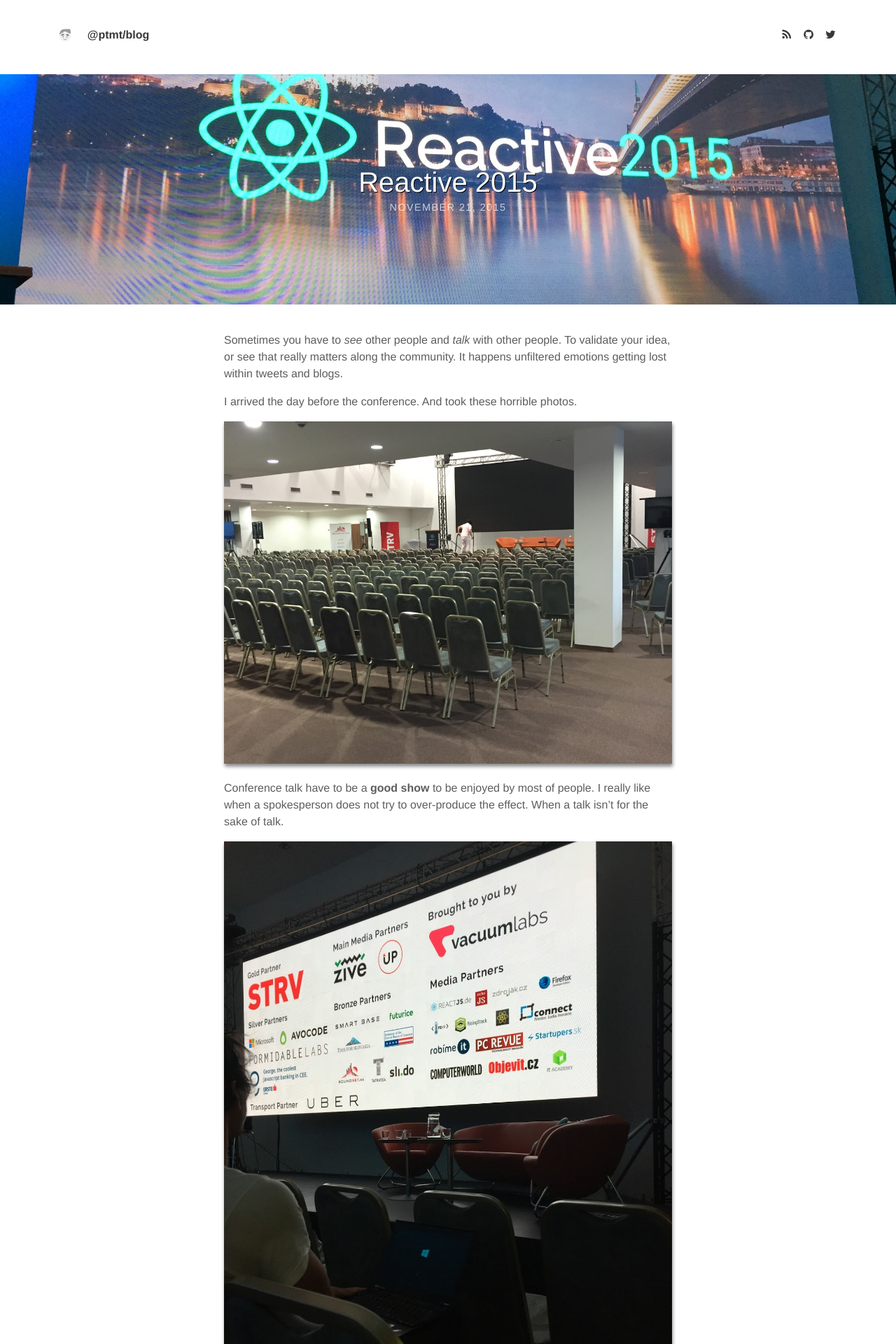
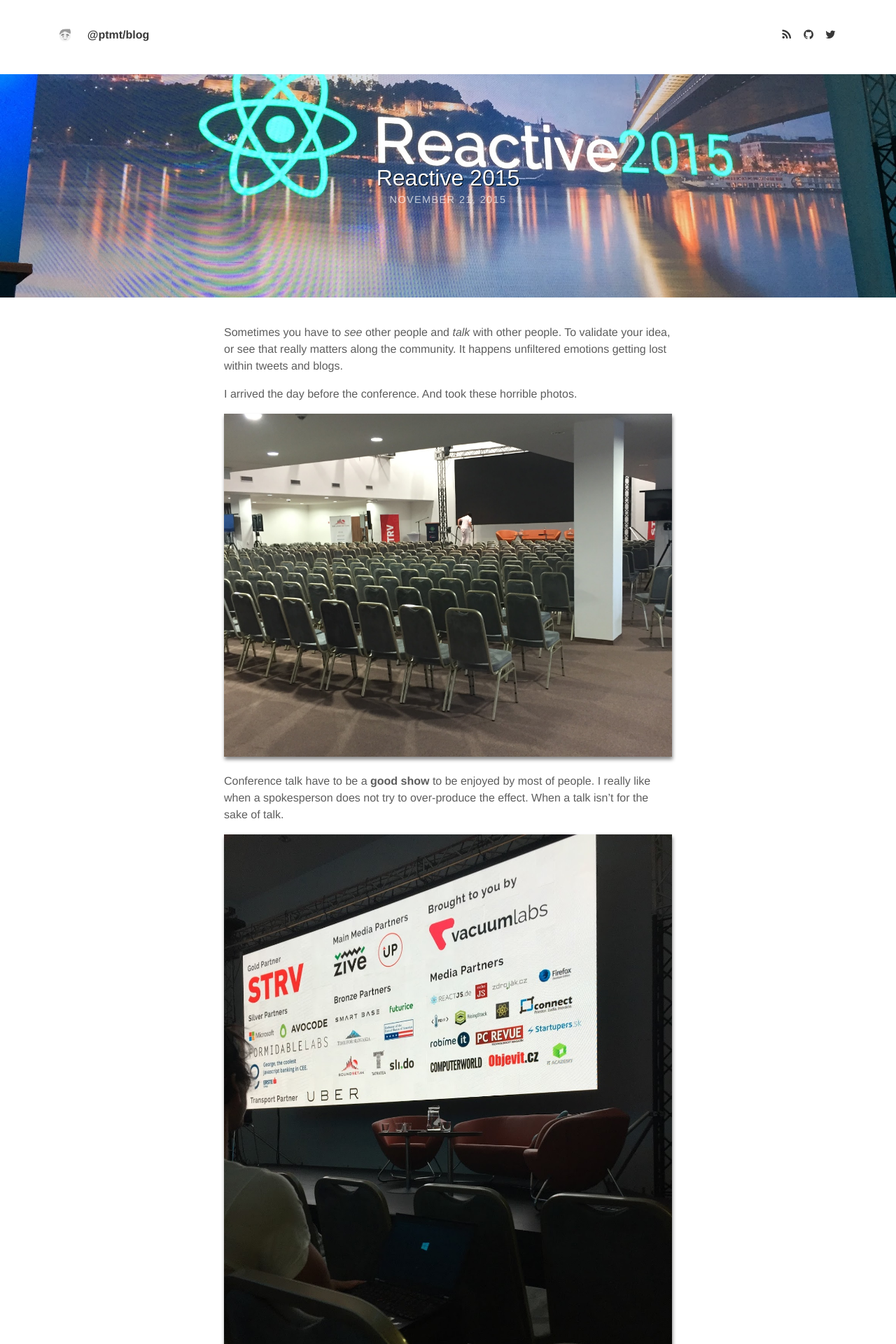
Before and after one commit to ptmt/ptmt.github.com, a Jekyll site: the page built from _posts/2015-11-21-reactive-bratislava.md, in a window 1280 px wide. Shown: the top 1920 px of the page at 70% size. Built offline with Jekyll 4.4.1, drawn with Linux system fonts in a browser that asks for light colours; nearby versions of some CDN libraries; some web fonts are replaced; comment, search, counter and statistics services are not loaded.

Commit message:
Update styles

```diff
--- a/_config.yml
+++ b/_config.yml
@@ -9,6 +9,7 @@
 gravatar: # email md5 hash
 description: "Javascript, Objective-C, React, React Native" # used by search engines
 
+header_text: Hi, my name is Dmitry Loktev. This blog is a searchable dump of workarounds, thoughts and comments. In 2015-2017 it's mostly about JavaScript, Objective-C and React Native.
 footer_text: >
  Powered by <a href="http://jekyllrb.com">Jekyll</a> and custom <a href="https://rohanchandra.github.io/project/type.html">Type Theme</a>
 
--- a/_sass/base/_global.scss
+++ b/_sass/base/_global.scss
@@ -29,7 +29,7 @@
   }
 }
 h1 {
-  font-size: 2.5em;
+  font-size: 2em;
 }
 h2 {
   font-size: 2em;
--- a/_sass/base/_utility.scss
+++ b/_sass/base/_utility.scss
@@ -1,6 +1,12 @@
 // mix-ins
 %padding-small {
   padding: $padding-x-small $padding-x-small * 2;
+  @media (max-width: 1000px) {
+    padding: $padding-x-small $padding-x-small;
+  }
+}
+%padding-xtra-small {
+  padding: $padding-xx-small $padding-xx-small * 2;
   @media (max-width: 1000px) {
     padding: $padding-x-small $padding-x-small;
   }
--- a/_sass/base/_variables.scss
+++ b/_sass/base/_variables.scss
@@ -6,6 +6,7 @@
 $padding-large: 25%;
 $padding-small: 3%;
 $padding-x-small: 3%;
+$padding-xx-small: 1%;
 
 // brand colors
 $brand-color: #fff;
--- a/_sass/layouts/_index.scss
+++ b/_sass/layouts/_index.scss
@@ -14,10 +14,10 @@
 // post listing
 .posts {
   // width: 50%;
-  padding-top: 20px;
+  padding-top: 10px;
 
   header {
-    @extend %padding-small;
+    @extend %padding-xtra-small;
 
     width: 100%;
     // text-align: center;
@@ -33,13 +33,14 @@
     background: #eee;
   }
   .excerpt {
+    display: none;
     font-size: 0.8em;
     color: rgba($text-color, .5);
   }
   .post-title {
     font-size: 1.2em;
     margin-top: 0.1em;
-    margin-bottom: 0.5em;
+    margin-bottom: 0.2em;
   }
 }
 // pagination
```
